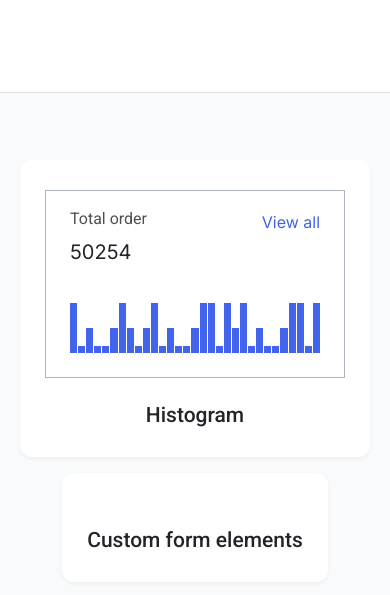
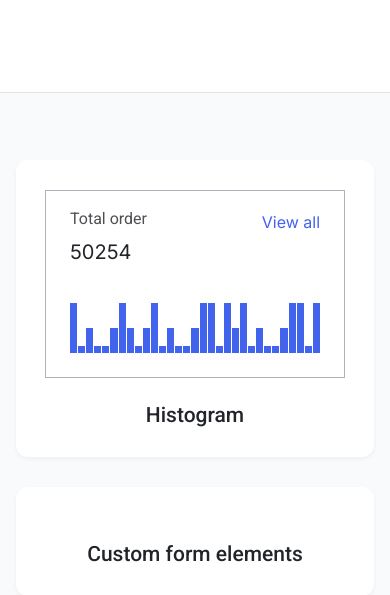
Before and after one commit to modemyc/htmlcss-20231222_konstantinrazin, a website: page index.html in a window 390 px wide. Shown: the part 178-773 px from the top of the page. Drawn offline with Linux system fonts and the light colour scheme.

Commit message:
some fixes

```diff
--- a/components/preview/index.css
+++ b/components/preview/index.css
@@ -15,12 +15,6 @@
         padding-bottom: 67px;
     }
 
-    .preview__cards {
-        display: flex;
-        flex-wrap: wrap;
-        gap: 16px;
-        justify-content: space-around;
-    }
 }
 
 .preview__inner {
```
